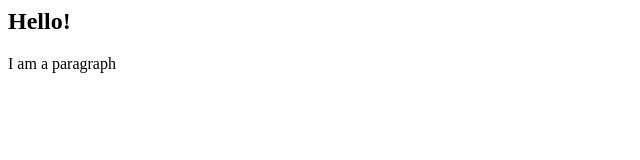
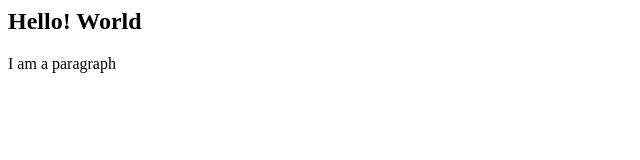
Before and after one commit to LIM-YU-XUAN/IS212-DEMO, a plain HTML site: page index.html in a window 1280 px wide. Shown: the whole page, without its empty margins (0-640 px from the left). Drawn offline with Linux system fonts and the light colour scheme.

Commit message:
updated index.html with emergency fix

```diff
--- a/index.html
+++ b/index.html
@@ -1,6 +1,6 @@
 <html>
   <body>
-    <h2>Hello!</h2>
+    <h2>Hello! World</h2>
     <p>I am a paragraph</p>
   </body>
 </html>
```
